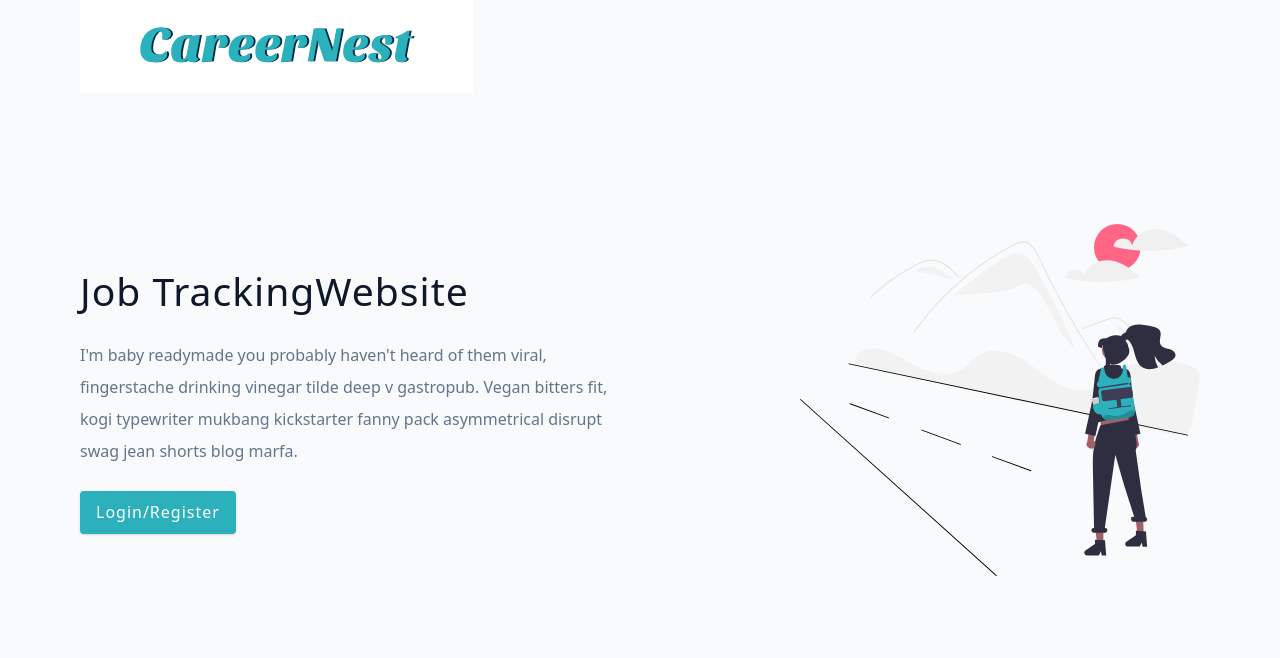
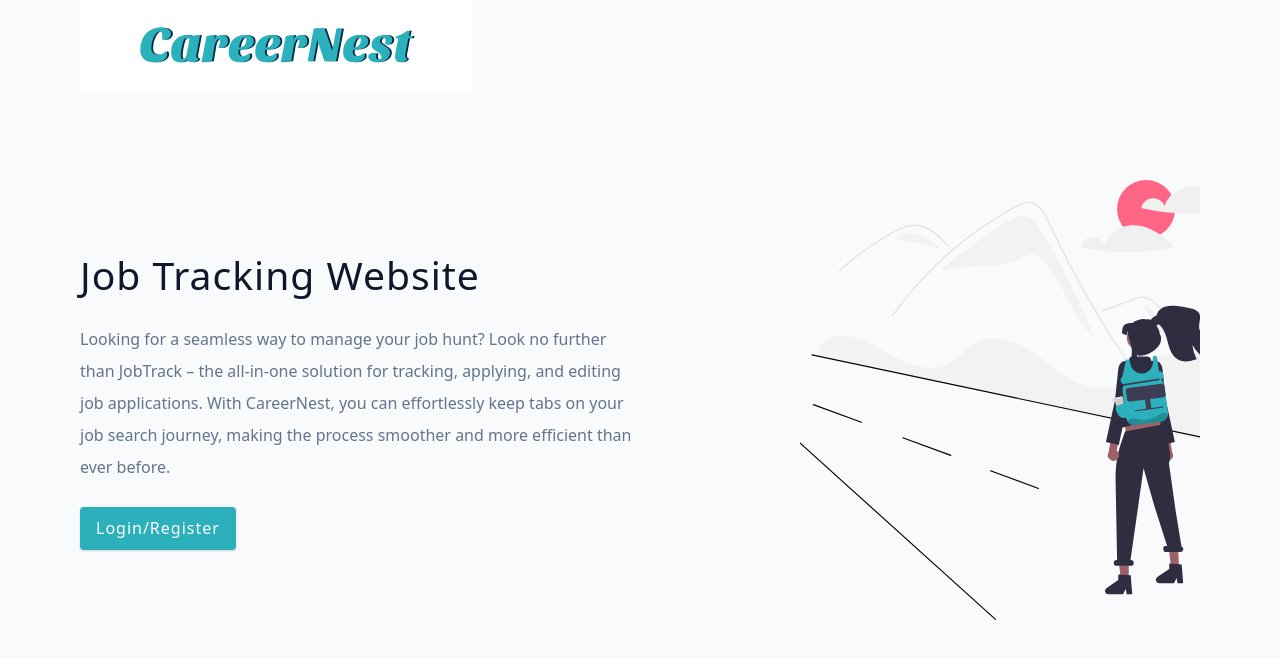
Before and after one commit to Noobs-3-0/CareerNest, a React (Create React App) app in the folder client/: page /landing in a window 1280 px wide. Shown: the top 658 px of the page. Built offline with nearby package versions, Linux system fonts and the light colour scheme.

Commit message:
css improvement

```diff
--- a/client/src/index.css
+++ b/client/src/index.css
@@ -362,7 +362,7 @@ button:disabled {
 }
 
 .CareerNestDiv{
-  box-shadow: 2px 2px 7px 1px #2cb1bc;
+  box-shadow: 2px 2px 7px 0px #2cb1bc;
   height: 50px;
   border-radius: 50%;
   padding: 9px;
@@ -373,6 +373,22 @@ button:disabled {
   color: #2cb1bc;
   text-transform: uppercase;
   font-size: 30px;
+  text-shadow: 1px 2px 1px #1C6EA4;
+
+}
+
+.CareerNestDivMain{
+  /* box-shadow: 2px 2px 7px 1px #2cb1bc; */
+  height: 50px;
+  border-radius: 50%;
+  /* padding: 9px; */
+  display: flex;
+  justify-content: center;
+  font-family: 'Brush Script MT';
+  font-weight: bold;
+  color: #2cb1bc;
+  text-transform: uppercase;
+  font-size: 40px;
   text-shadow: 1px 2px 2px #1C6EA4;
 
 }
@@ -417,3 +433,12 @@ button:disabled {
   background: #ffeeee;
   color: #d66a6a;
 }
+
+.main-img{
+  height: 440px;
+  width: 100%;
+}
+.logo-text{
+  color: #4cb9c3;
+  font-weight: 600;
+}
--- a/client/src/pages/Landing.js
+++ b/client/src/pages/Landing.js
@@ -8,17 +8,15 @@ const Landing = () => {
     <Wrapper>
       <nav>
         <Logo />
+
       </nav>
       <div className="container page">
         <div className="info">
           <h2>
-            Job <span>Tracking</span>Website
+            Job <span> Tracking Website </span>
           </h2>
           <p>
-            I'm baby readymade you probably haven't heard of them viral,
-            fingerstache drinking vinegar tilde deep v gastropub. Vegan bitters
-            fit, kogi typewriter mukbang kickstarter fanny pack asymmetrical
-            disrupt swag jean shorts blog marfa.
+          Looking for a seamless way to manage your job hunt? Look no further than JobTrack – the all-in-one solution for tracking, applying, and editing job applications. With CareerNest, you can effortlessly keep tabs on your job search journey, making the process smoother and more efficient than ever before.
           </p>
           <Link to="/register" className="btn btn-hero">
             Login/register
--- a/client/src/pages/dashboard/Stats.js
+++ b/client/src/pages/dashboard/Stats.js
@@ -1,4 +1,12 @@
+import main from '../../assets/images/Careers.jpg'
+
 const Stats = () => {
-    return <h1>Welcome to CareerNest</h1>
+    return (
+        <div>
+
+            <img src={main} className='main-img'></img>
+        </div>
+
+    )
 }
 export default Stats
--- a/client/src/utils/links.js
+++ b/client/src/utils/links.js
@@ -1,12 +1,15 @@
 import { MdQueryStats } from "react-icons/md";
 import { FaWpforms } from "react-icons/fa";
 import { ImProfile } from "react-icons/im";
+import { FiAward } from "react-icons/fi";
+
 
 const links = [
-  //{ id: 1, text: "stats", path: "/", icon: <IoBarChartSharp /> },
+  { id: 1, text: "Welcome", path: "/", icon: <FiAward /> },
   { id: 2, text: "all jobs", path: "/all-jobs", icon: <MdQueryStats /> },
   { id: 3, text: "add job", path: "/add-job", icon: <FaWpforms /> },
   { id: 4, text: "profile", path: "/profile", icon: <ImProfile /> },
+
 ];
 
 export default links;
```
Also changed, not shown: client/src/assets/images/Careers.jpg (added).
